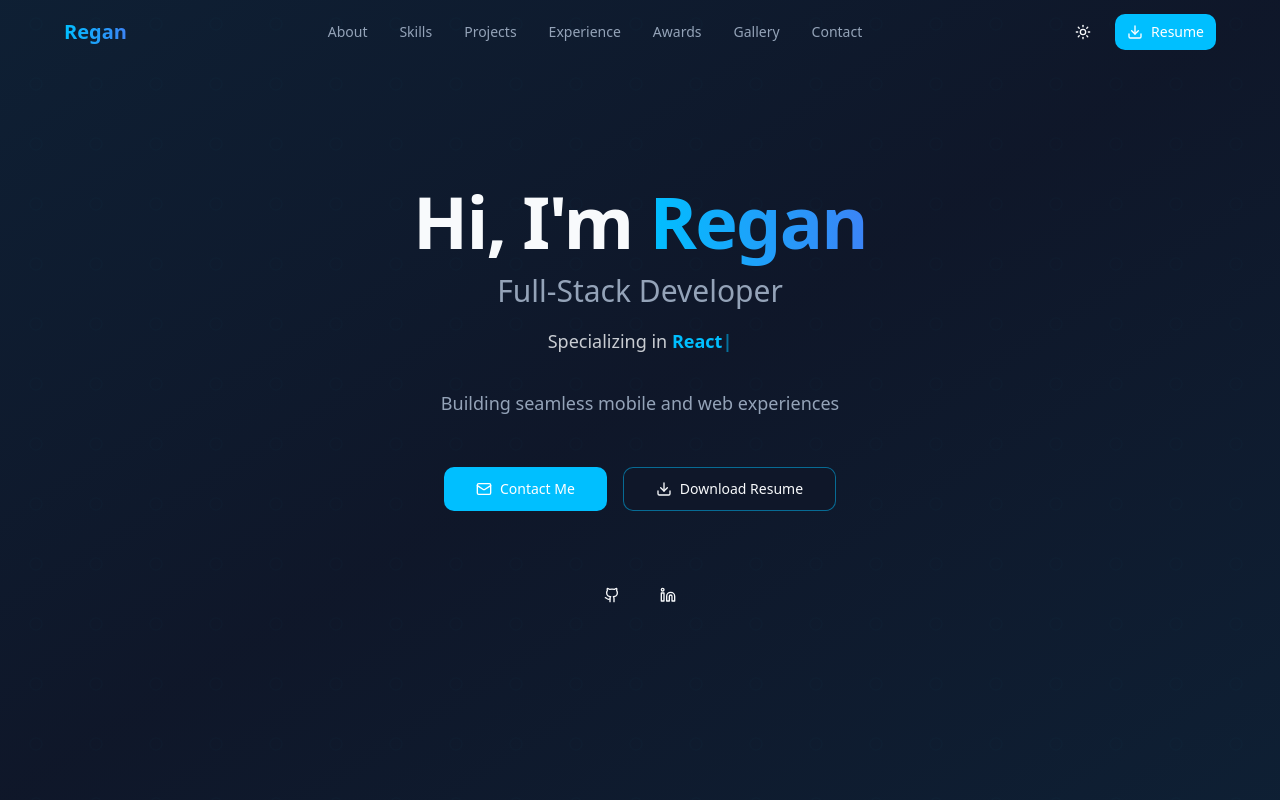
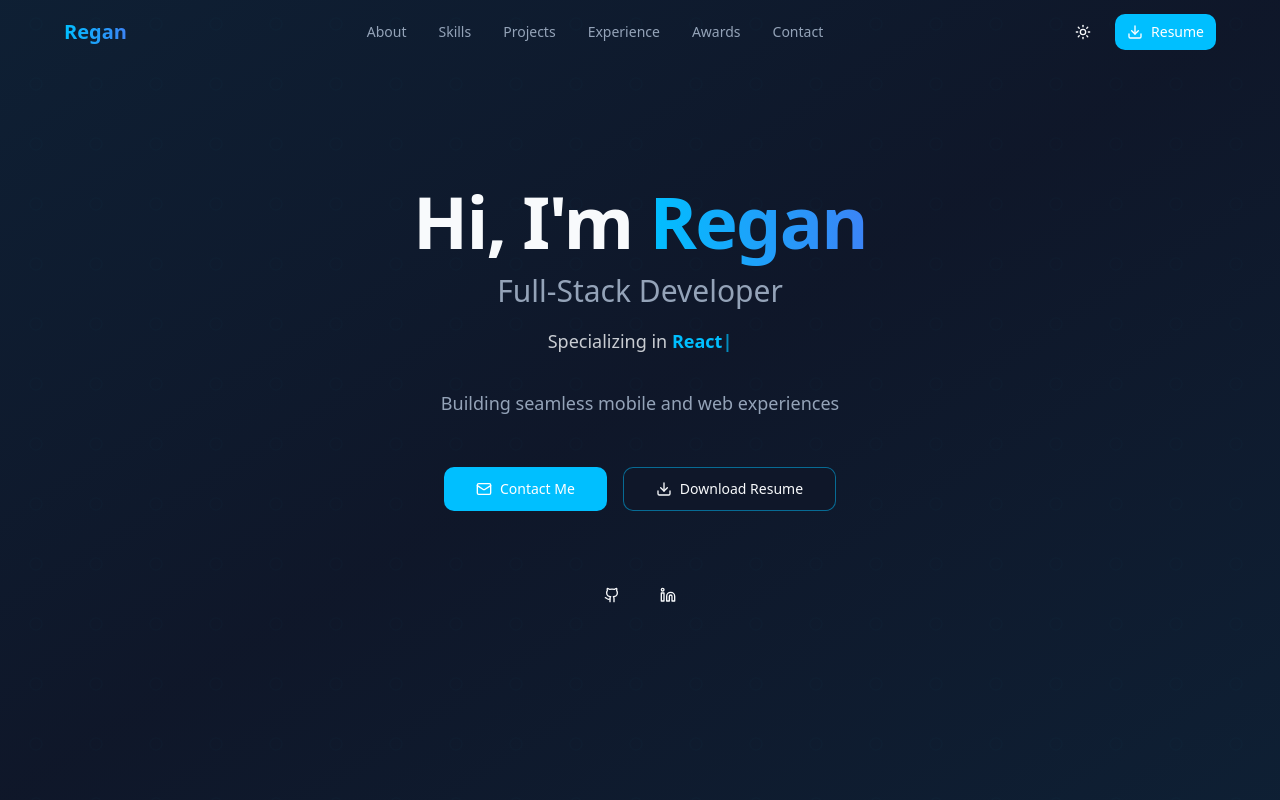
Before and after one commit to Regan07/regan-portfolio, a React (Vite) app: page / in a window 1280 px wide. Shown: the top 800 px of the page. Built offline with nearby package versions, Linux system fonts and the light colour scheme; the HTML template or start-up script is replaced by a standard one.

Commit message:
removed gallery

```diff
--- a/src/components/portfolio/Header.tsx
+++ b/src/components/portfolio/Header.tsx
@@ -100,12 +100,12 @@ export const Header = () => {
           >
             Awards
           </button>
-          <button
+          {/* <button
             onClick={() => scrollToSection("gallery")}
             className="text-sm text-muted-foreground hover:text-foreground transition-colors"
           >
             Gallery
-          </button>
+          </button> */}
           <button
             onClick={() => scrollToSection("contact")}
             className="text-sm text-muted-foreground hover:text-foreground transition-colors"
--- a/src/pages/Index.tsx
+++ b/src/pages/Index.tsx
@@ -5,7 +5,7 @@ import { Skills } from "@/components/portfolio/Skills";
 import { Projects } from "@/components/portfolio/Projects";
 import { Experience } from "@/components/portfolio/Experience";
 import { Awards } from "@/components/portfolio/Awards";
-import { Gallery } from "@/components/portfolio/Gallery";
+// import { Gallery } from "@/components/portfolio/Gallery";
 import { Contact } from "@/components/portfolio/Contact";
 import { Footer } from "@/components/portfolio/Footer";
 
@@ -20,7 +20,7 @@ const Index = () => {
         <Projects />
         <Experience />
         <Awards />
-        <Gallery />
+        {/* <Gallery /> */}
         <Contact />
       </main>
       <Footer />
```
Also changed, not shown: 3 other files (tests, documents, lock files or other folders).
